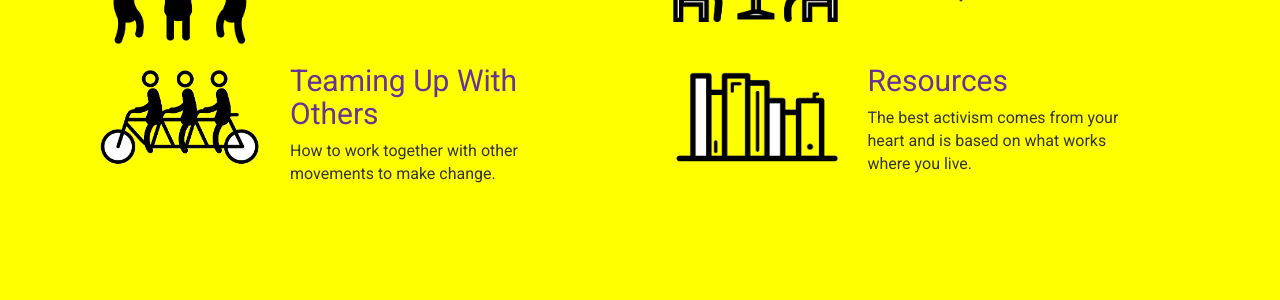
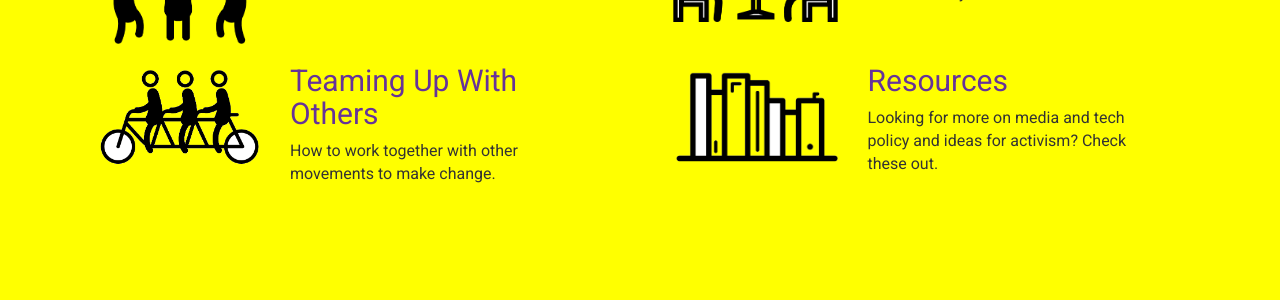
Before and after one commit to freepress/internet2016, a Jekyll site: the page built from toolkits/index.html, in a window 1280 px wide. Shown: the part 1167-1467 px from the top of the page. Built offline with Jekyll 4.4.1, drawn with Linux system fonts in a browser that asks for light colours; comment, search, counter and statistics services are not loaded.

Commit message:
Updated teaser text

```diff
--- a/_posts/toolkits/2015-01-01-resources.md
+++ b/_posts/toolkits/2015-01-01-resources.md
@@ -2,7 +2,7 @@
 layout: toolkit_single
 headerimg: subhead_image_Yellow.png
 title: "Resources"
-teaser: "The best activism comes from your heart and is based on what works where you live."
+teaser: "Looking for more on media and tech policy and ideas for activism? Check these out."
 categories:
 - toolkits
 icon: toolkit-icon-resources3.png
```
